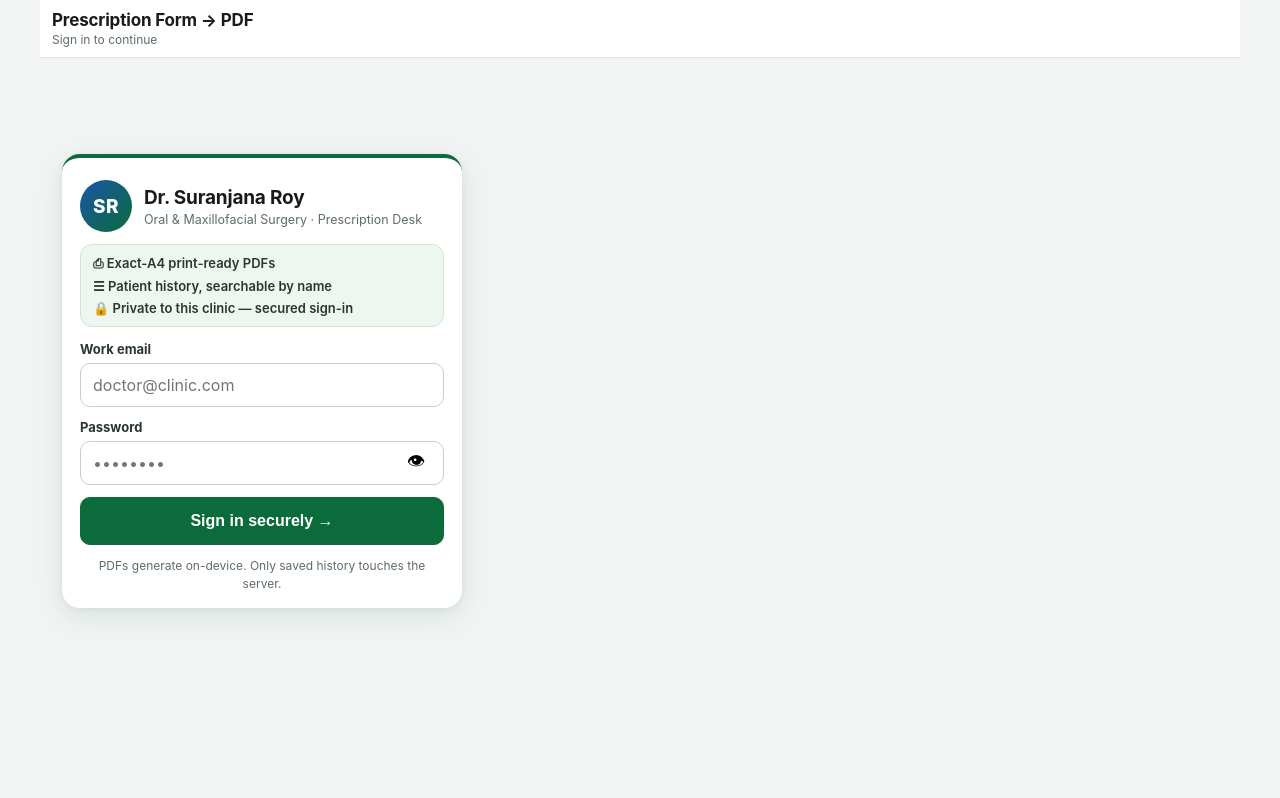
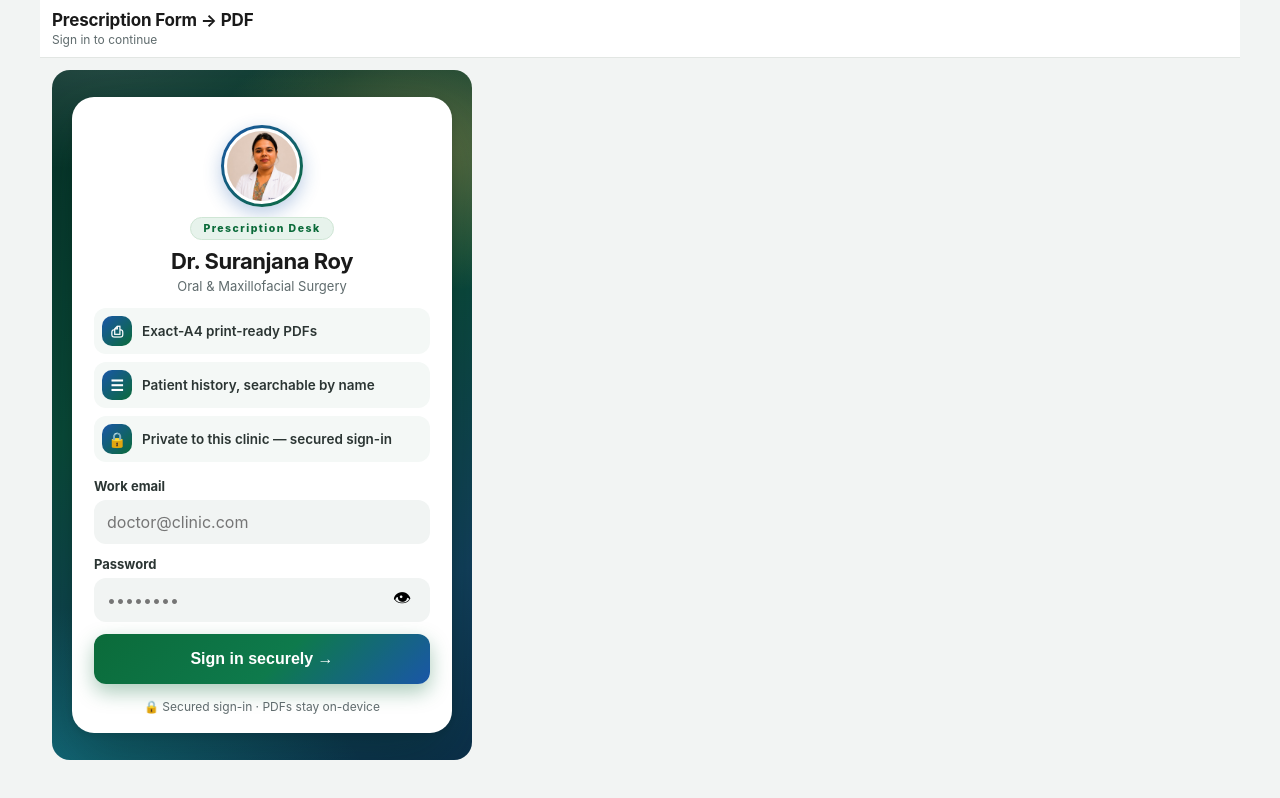
Before and after one commit to debayanseple/Dr.Prescription, a React (Vite) app: page / in a window 1280 px wide. Built offline with nearby package versions, Linux system fonts and the light colour scheme; no server answers.

Commit message:
feat: modern login with profile photo, centered card, peacock-marigold backdrop

```diff
--- a/src/components/Login.jsx
+++ b/src/components/Login.jsx
@@ -1,5 +1,6 @@
 import { useState } from 'react'
 import { supabase } from '../lib/supabaseClient'
+import photoUrl from '../assets/dr-suranjana.jpg'
 
 export default function Login() {
   const [email, setEmail] = useState('')
@@ -25,17 +26,20 @@
     <div className="login-wrap">
       <div className="login-card" role="dialog" aria-labelledby="login-title">
         <div className="login-brand">
-          <div className="login-avatar" aria-hidden="true">SR</div>
-          <div>
-            <h2 id="login-title">Dr. Suranjana Roy</h2>
-            <p>Oral &amp; Maxillofacial Surgery · Prescription Desk</p>
+          <div className="login-avatar-ring">
+            <div className="login-avatar" aria-hidden="true">
+              <img src={photoUrl} alt="" />
+            </div>
           </div>
+          <span className="login-badge">Prescription Desk</span>
+          <h2 id="login-title">Dr. Suranjana Roy</h2>
+          <p>Oral &amp; Maxillofacial Surgery</p>
         </div>
 
         <ul className="login-points" aria-label="App highlights">
-          <li>⎙ Exact-A4 print-ready PDFs</li>
-          <li>☰ Patient history, searchable by name</li>
-          <li>🔒 Private to this clinic — secured sign-in</li>
+          <li><span className="login-ico" aria-hidden="true">⎙</span>Exact-A4 print-ready PDFs</li>
+          <li><span className="login-ico" aria-hidden="true">☰</span>Patient history, searchable by name</li>
+          <li><span className="login-ico" aria-hidden="true">🔒</span>Private to this clinic — secured sign-in</li>
         </ul>
 
         <form className="form-grid" onSubmit={submit} autoComplete="on">
@@ -86,7 +90,7 @@
         </form>
 
         <p className="login-foot">
-          PDFs generate on-device. Only saved history touches the server.
+          🔒 Secured sign-in · PDFs stay on-device
         </p>
       </div>
     </div>
--- a/src/index.css
+++ b/src/index.css
@@ -368,63 +368,129 @@
   .history-nav { display: none; }
 }
 
-/* ---- login ---- */
+/* ---- login (modern) ---- */
 .main-centered {
   display: flex;
   justify-content: center;
-  align-items: center;
+  align-items: stretch;
   min-height: calc(100dvh - 130px);
 }
 .login-panel { max-width: 420px; width: 100%; }
 .login-panel h2 { margin: 0 0 10px; font-size: 18px; }
 .login-wrap {
+  position: relative;
+  overflow: hidden;
   width: 100%;
-  min-height: calc(100dvh - 170px);
+  min-height: calc(100dvh - 110px); /* header + main padding only — fills the screen */
   display: flex;
   align-items: center;
   justify-content: center;
-  padding: 16px 4px 24px;
+  padding: 20px 16px;
+  border-radius: 18px;
+  background:
+    radial-gradient(300px 200px at 88% 12%, rgba(232, 181, 88, 0.4), transparent 70%),
+    radial-gradient(520px 300px at -10% 108%, rgba(20, 184, 166, 0.45), transparent 70%),
+    radial-gradient(380px 200px at 10% -40px, rgba(255, 255, 255, 0.16), transparent 70%),
+    linear-gradient(155deg, #052e26 0%, #0a4a3a 42%, #123f5e 78%, #0b2f4a 100%);
 }
 .login-card {
   margin: auto;
+  position: relative;
   width: 100%;
-  max-width: 400px;
+  max-width: 380px;
   background: #fff;
-  border-radius: 18px;
-  padding: 22px 18px 16px;
-  box-shadow: 0 8px 30px rgba(11, 107, 58, 0.12), 0 1px 6px rgba(0, 0, 0, 0.06);
-  border-top: 4px solid var(--accent);
+  border-radius: 22px;
+  padding: 28px 22px 18px;
+  box-shadow: 0 24px 60px rgba(4, 40, 24, 0.35), 0 2px 8px rgba(0, 0, 0, 0.12);
+  animation: login-rise 0.45s ease both;
 }
-.login-brand { display: flex; gap: 12px; align-items: center; margin-bottom: 12px; }
-.login-avatar {
-  width: 52px;
-  height: 52px;
-  min-width: 52px;
+@keyframes login-rise {
+  from { opacity: 0; transform: translateY(14px) scale(0.99); }
+  to { opacity: 1; transform: none; }
+}
+.login-brand {
+  display: flex;
+  flex-direction: column;
+  align-items: center;
+  text-align: center;
+  margin-bottom: 14px;
+}
+.login-avatar-ring {
+  padding: 3px;
   border-radius: 50%;
   background: linear-gradient(135deg, var(--blue), var(--accent));
-  color: #fff;
+  box-shadow: 0 6px 18px rgba(26, 86, 168, 0.3);
+  margin-bottom: 10px;
+}
+.login-avatar {
+  width: 76px;
+  height: 76px;
+  border-radius: 50%;
+  overflow: hidden;
+  border: 3px solid #fff;
+  background: #eef2f1;
+}
+.login-avatar img {
+  width: 100%;
+  height: 100%;
+  object-fit: cover;
+  object-position: top;
+  display: block;
+}
+.login-badge {
+  font-size: 10.5px;
   font-weight: 800;
-  font-size: 19px;
+  letter-spacing: 0.14em;
+  color: var(--accent);
+  background: #e7f3ec;
+  border: 1px solid #cfe6d5;
+  border-radius: 999px;
+  padding: 4px 12px;
+  margin-bottom: 8px;
+}
+.login-brand h2 { margin: 0; font-size: 22px; letter-spacing: -0.02em; }
+.login-brand p { margin: 4px 0 0; font-size: 13px; color: var(--muted); }
+.login-points {
+  list-style: none;
+  margin: 0 0 16px;
+  padding: 0;
+  display: flex;
+  flex-direction: column;
+  gap: 8px;
+}
+.login-points li {
   display: flex;
   align-items: center;
+  gap: 10px;
+  font-size: 13.5px;
+  font-weight: 600;
+  color: #2b3533;
+  background: #f4f8f6;
+  border-radius: 12px;
+  padding: 8px 12px 8px 8px;
+}
+.login-ico {
+  width: 30px;
+  height: 30px;
+  min-width: 30px;
+  border-radius: 10px;
+  display: inline-flex;
+  align-items: center;
   justify-content: center;
-  letter-spacing: 0.02em;
+  font-size: 15px;
+  color: #fff;
+  background: linear-gradient(135deg, var(--blue), var(--accent));
 }
-.login-brand h2 { margin: 0; font-size: 19px; letter-spacing: -0.01em; }
-.login-brand p { margin: 3px 0 0; font-size: 12.5px; color: var(--muted); }
-.login-points {
-  list-style: none;
-  margin: 0 0 14px;
-  padding: 10px 12px;
+.login-card .field input {
+  background: #f1f4f3;
+  border: 1.5px solid transparent;
   border-radius: 12px;
-  background: #eef6f0;
-  border: 1px solid #cfe6d5;
-  display: flex;
-  flex-direction: column;
-  gap: 6px;
-  font-size: 13px;
-  color: #2b3533;
-  font-weight: 600;
+}
+.login-card .field input:focus {
+  background: #fff;
+  border-color: var(--accent);
+  outline: none;
+  box-shadow: 0 0 0 3px rgba(11, 107, 58, 0.15);
 }
 .password-wrap { position: relative; }
 .password-wrap input { padding-right: 52px; }
@@ -442,18 +508,28 @@
   border-radius: 8px;
   touch-action: manipulation;
 }
-.login-submit { width: 100%; min-height: 48px; font-size: 16px; }
+.login-submit {
+  width: 100%;
+  min-height: 50px;
+  font-size: 16px;
+  border: 0;
+  border-radius: 12px;
+  background: linear-gradient(135deg, var(--accent), #0e7a4c 55%, var(--blue));
+  box-shadow: 0 8px 20px rgba(11, 107, 58, 0.35);
+}
+.login-submit:disabled { opacity: 0.6; box-shadow: none; }
 .login-foot {
-  margin: 12px 0 0;
+  margin: 14px 0 0;
   font-size: 12px;
   color: var(--muted);
   text-align: center;
   line-height: 1.45;
 }
 @media (max-width: 399px) {
-  .login-card { padding: 18px 14px 14px; border-radius: 14px; }
-  .login-brand h2 { font-size: 17px; }
-  .login-avatar { width: 46px; height: 46px; min-width: 46px; font-size: 17px; }
+  .login-wrap { padding: 20px 10px; border-radius: 14px; }
+  .login-card { padding: 24px 16px 16px; border-radius: 18px; }
+  .login-brand h2 { font-size: 20px; }
+  .login-avatar { width: 68px; height: 68px; }
 }
 .form-error {
   font-size: 13px;
```
Also changed, not shown: src/assets/dr-suranjana.jpg (added).
